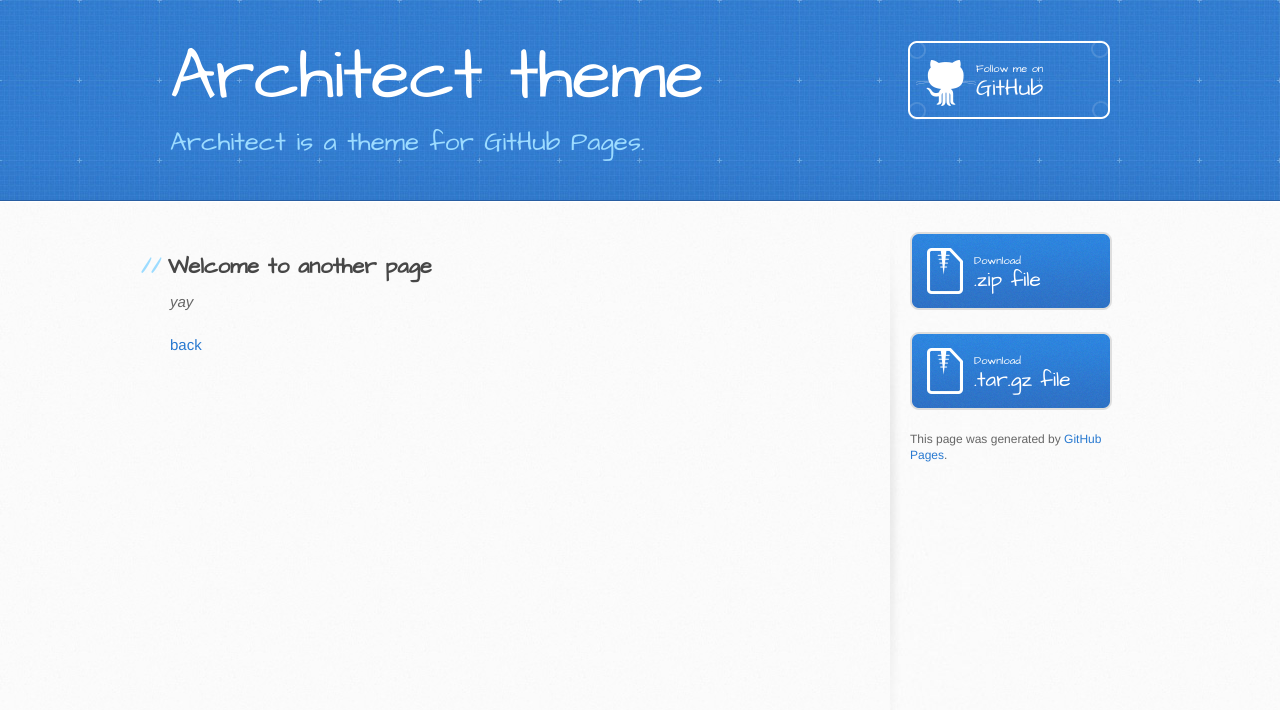
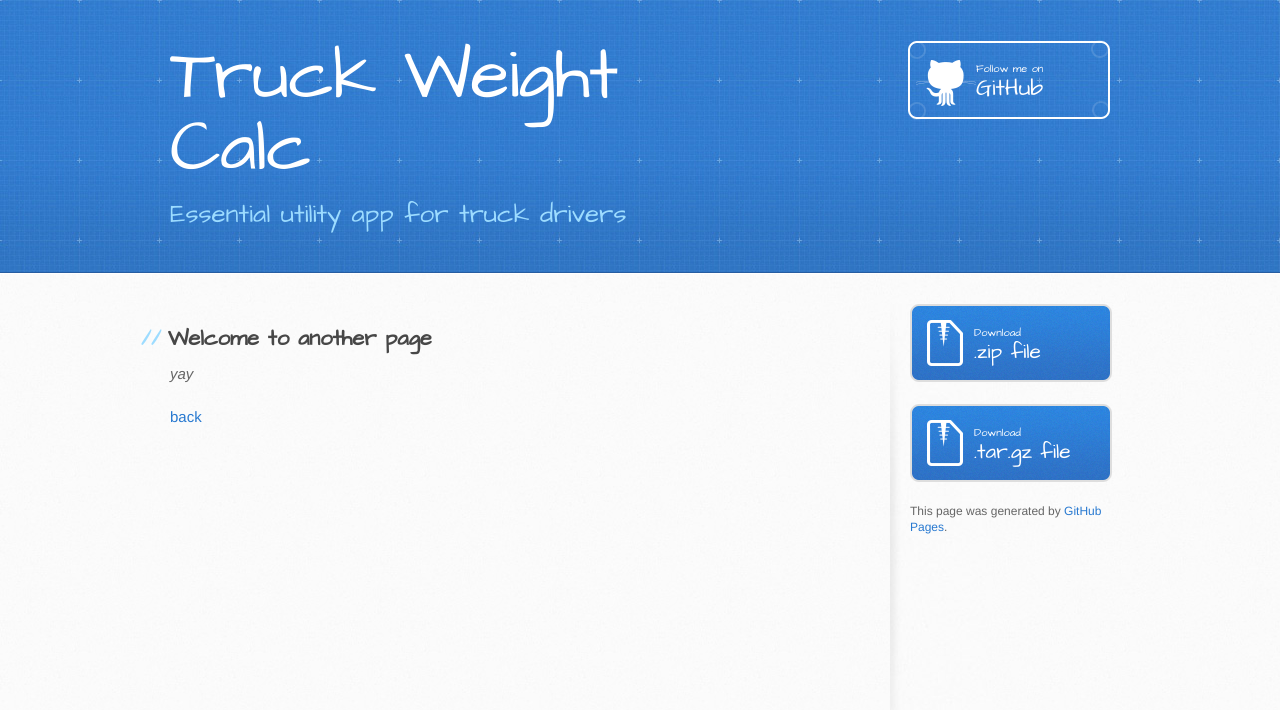
Before and after one commit to sachdevpl/sachdevpl.github.io, a Jekyll site: the page built from another-page.md, in a window 1280 px wide. Shown: the top 710 px of the page. Built offline with Jekyll 4.4.1, drawn with Linux system fonts in a browser that asks for light colours; our own code applies the rules of GitHub Pages for plain Markdown files.

Commit message:
Update _config.yml

```diff
--- a/_config.yml
+++ b/_config.yml
@@ -1,5 +1,5 @@
-title: Architect theme
-description: Architect is a theme for GitHub Pages.
+title: Truck Weight Calc
+description: Essential utility app for truck drivers
 show_downloads: true
 google_analytics:
 theme: jekyll-theme-architect
```
